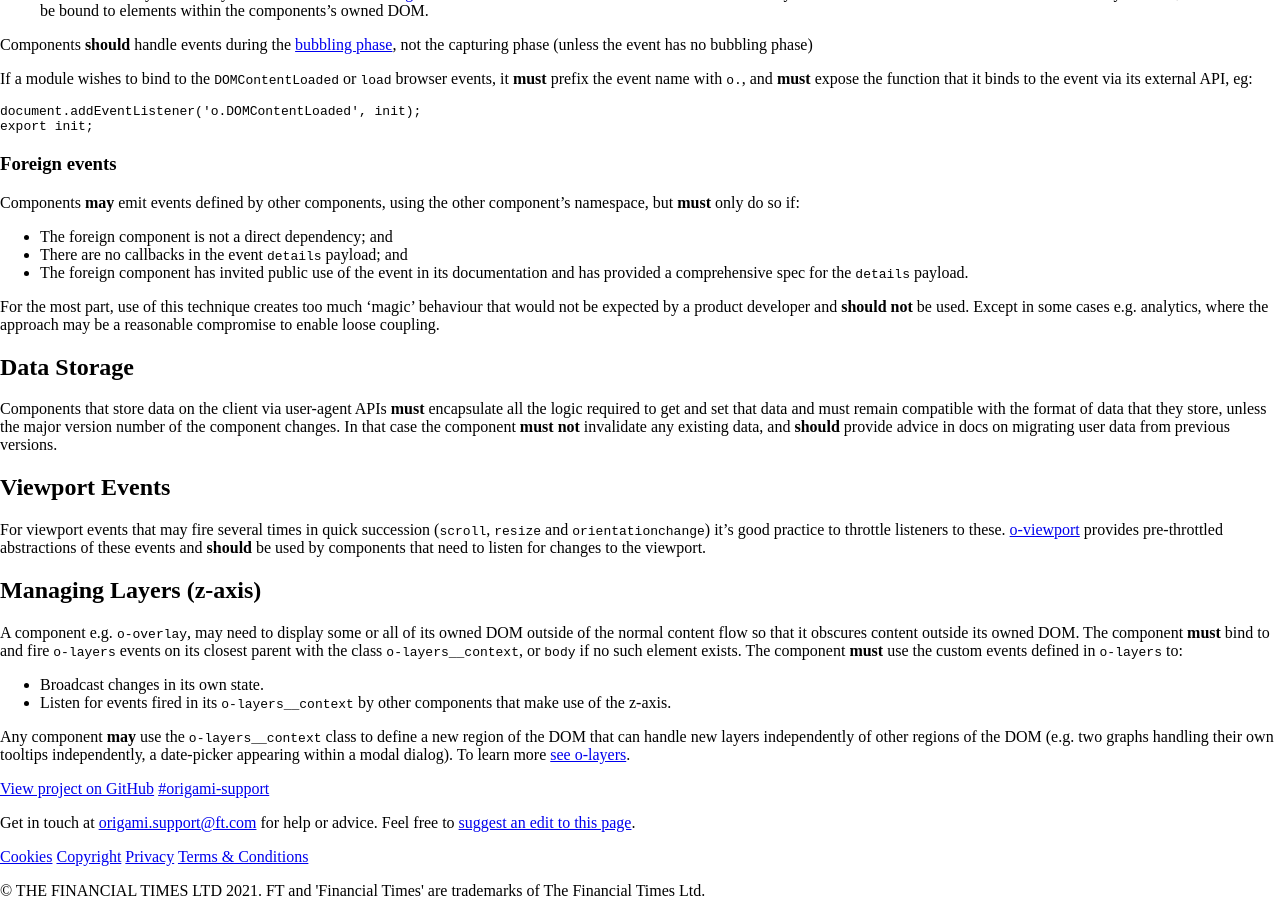
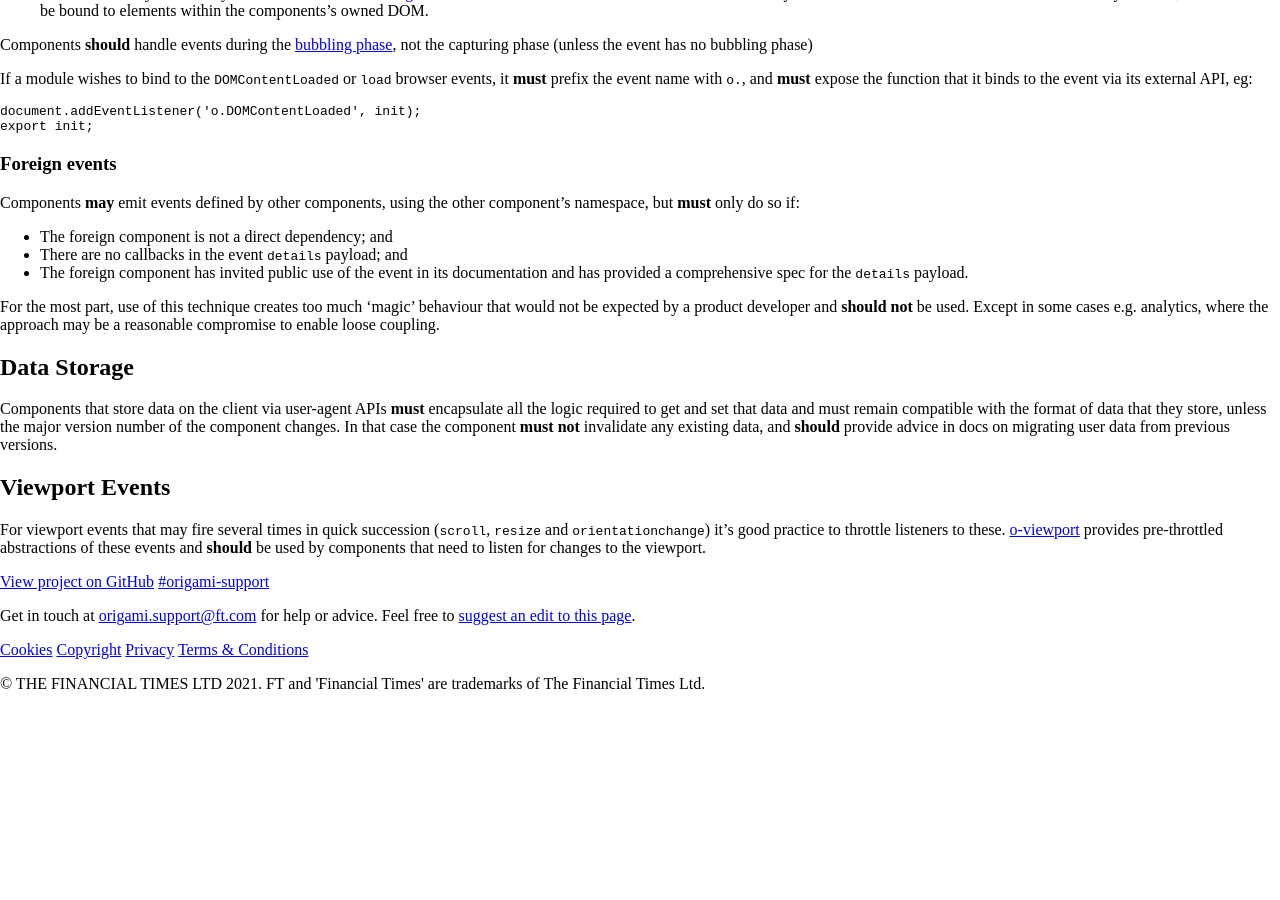
Before and after one commit to Financial-Times/origami-website, a Jekyll site: the page built from _specification-v1/javascript.md, in a window 1280 px wide and 900 px high, scrolled down 2739 px. Built offline with Jekyll 4.4.1, drawn with Linux system fonts in a browser that asks for light colours; a style sheet for code colours, icons or effects is not loaded; after the commit the page ends 3432 px from its top, so only the background shows below that.

Commit message:
Remove `o-layers` references from component spec v2.
`o-layers` is not used (outside `o-overlay`) and little understood.

```diff
--- a/_specification-v1/javascript.md
+++ b/_specification-v1/javascript.md
@@ -153,12 +153,3 @@ Components that store data on the client via user-agent APIs **must** encapsulat
 ## Viewport Events
 
 For viewport events that may fire several times in quick succession (`scroll`, `resize` and `orientationchange`) it's good practice to throttle listeners to these. <a href="https://registry.origami.ft.com/components/o-viewport">o-viewport</a> provides pre-throttled abstractions of these events and **should** be used by components that need to listen for changes to the viewport.
-
-## Managing Layers (z-axis)
-
-A component e.g. `o-overlay`, may need to display some or all of its owned DOM outside of the normal content flow so that it obscures content outside its owned DOM. The component **must** bind to and fire `o-layers` events on its closest parent with the class `o-layers__context`, or `body` if no such element exists. The component **must** use the custom events defined in `o-layers` to:
-
-- Broadcast changes in its own state.
-- Listen for events fired in its `o-layers__context` by other components that make use of the z-axis.
-
-Any component **may** use the `o-layers__context` class to define a new region of the DOM that can handle new layers independently of other regions of the DOM (e.g. two graphs handling their own tooltips independently, a date-picker appearing within a modal dialog). To learn more <a href="https://github.com/Financial-Times/o-layers/" class="o-typography-link--external">see o-layers</a>.
```
